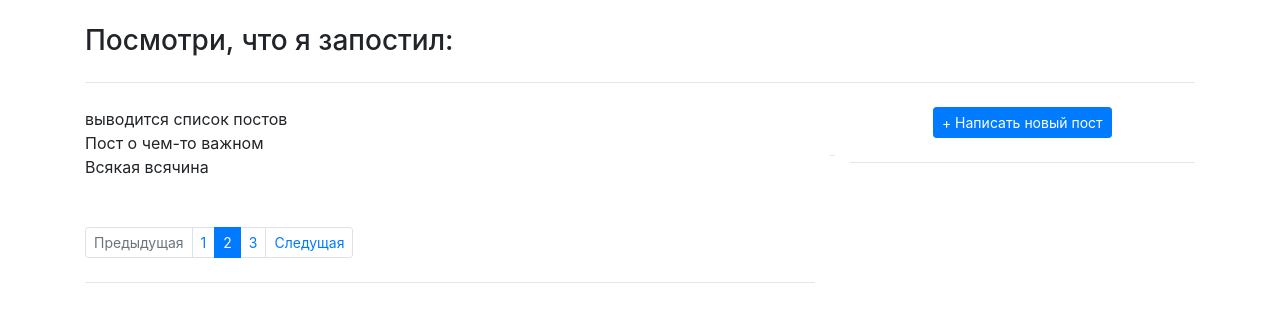
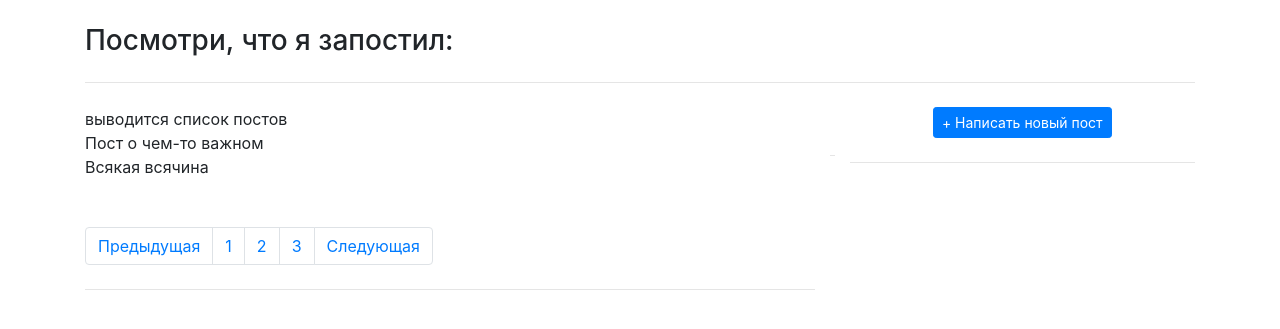
Before and after one commit to valerymamontov/flaskblog, a Python web app: template app/templates/index.html in a window 1280 px wide. Shown: the part 56-385 px from the top of the page. Run offline with Jinja, Linux system fonts and the light colour scheme; the template is opened without the code that fills it, so the values that code supplies are empty; some libraries are stand-ins or nearby versions.

Commit message:
change template with pagination

```diff
--- a/app/posts/templates/posts/index.html
+++ b/app/posts/templates/posts/index.html
@@ -23,22 +23,17 @@
     Пост о чем-то важном<br>
     Всякая всячина
 <br><br><br>
-<nav aria-label="...">
-  <ul class="pagination pagination-sm">
-    <li class="page-item disabled">
-      <span class="page-link">Предыдущая</span>
-    </li>
+
+<!--Пагинация-->
+<nav aria-label="Page navigation example">
+  <ul class="pagination">
+    <li class="page-item"><a class="page-link" href="#">Предыдущая</a></li>
     <li class="page-item"><a class="page-link" href="#">1</a></li>
-    <li class="page-item active" aria-current="page">
-      <span class="page-link">
-        2
-        <span class="sr-only">(current)</span>
-      </span>
-    </li>
+    <li class="page-item"><a class="page-link" href="#">2</a></li>
     <li class="page-item"><a class="page-link" href="#">3</a></li>
-    <li class="page-item">
-      <a class="page-link" href="#">Следущая</a>
-    </li>
+    <li class="page-item"><a class="page-link" href="#">Следующая</a></li>
   </ul>
 </nav>
+<!--Пагинация-->
+
 {% endblock %}
```
